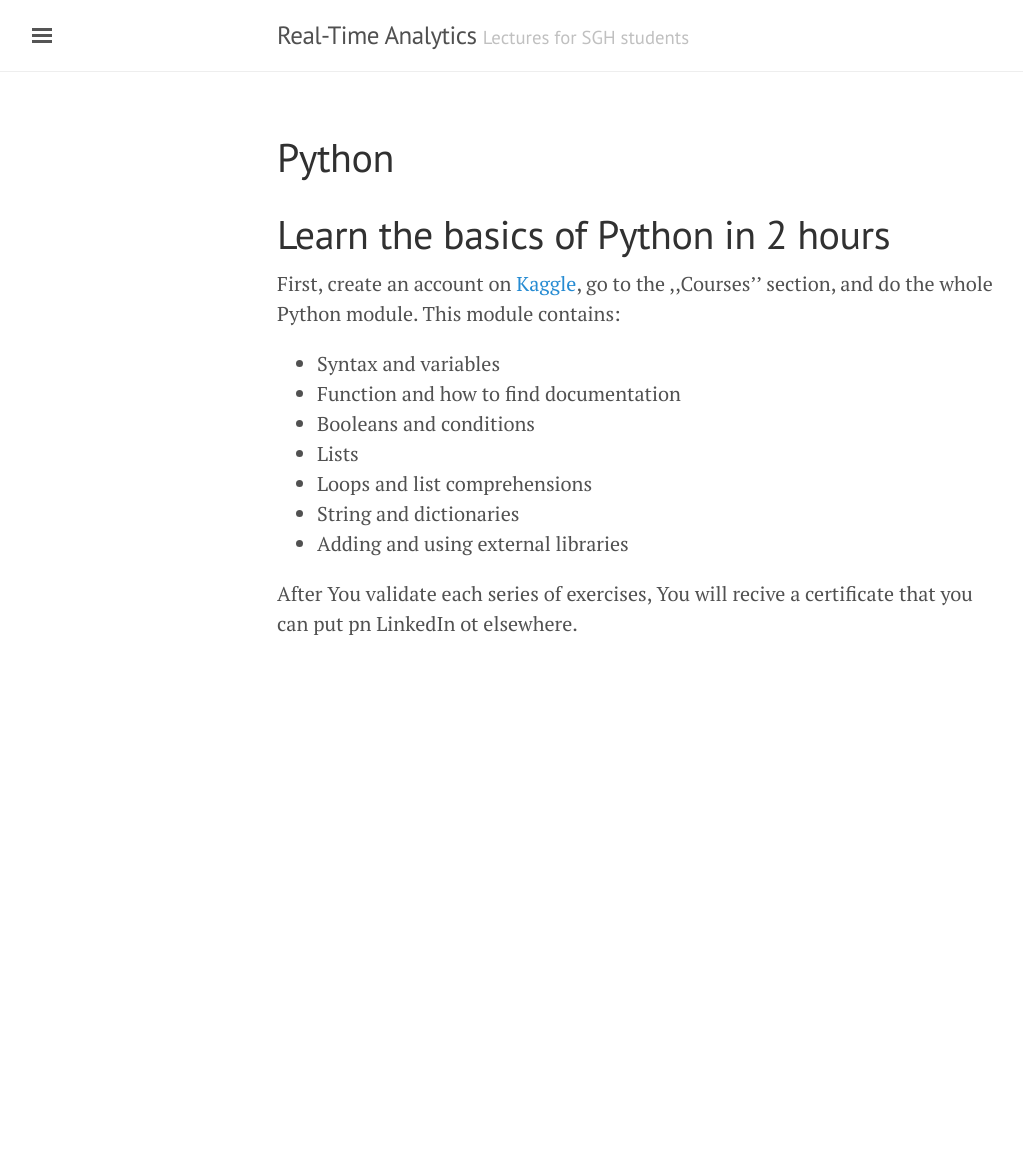
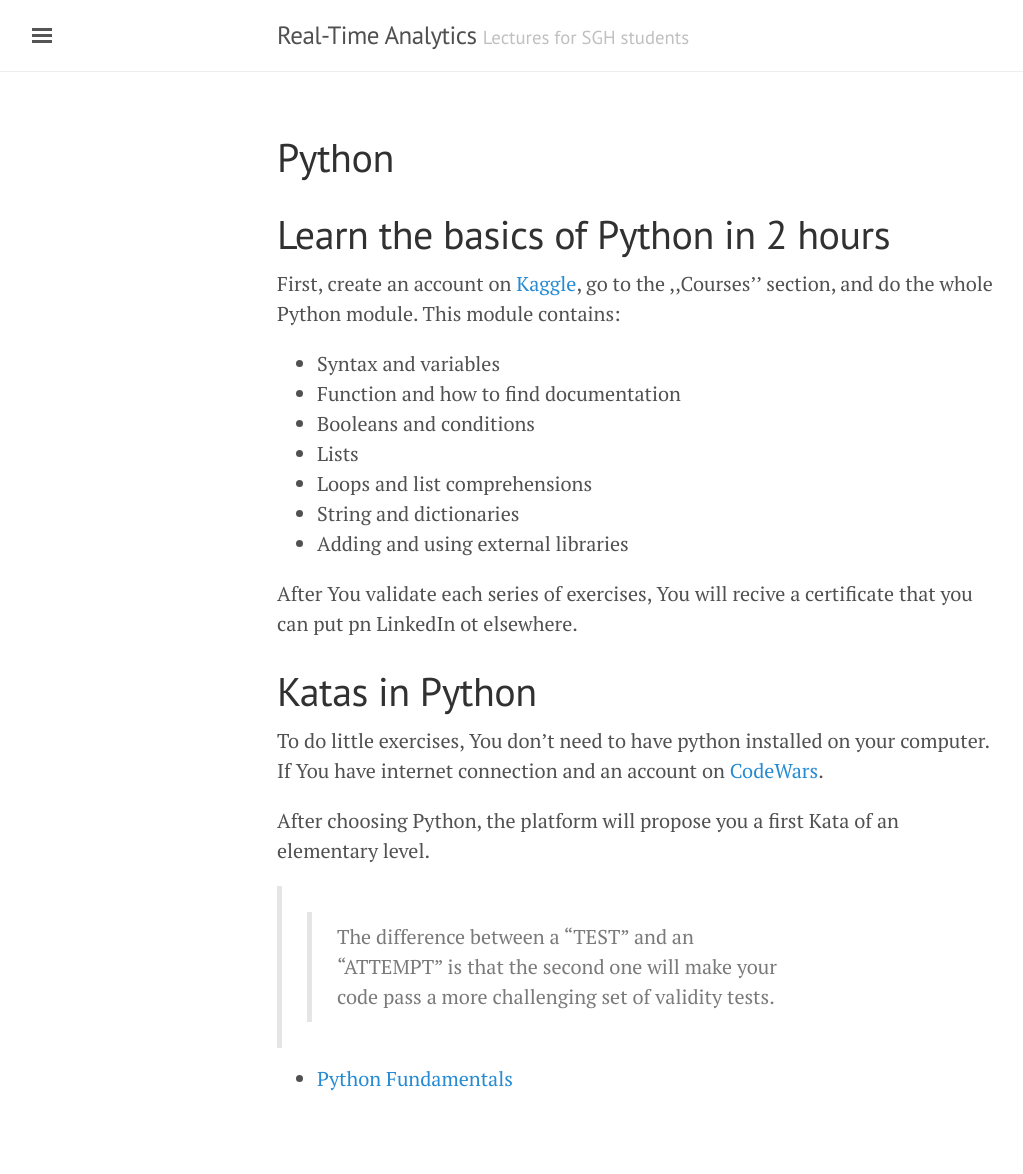
Before and after one commit to sebkaz-teaching/RealTimeEN, a Jekyll site: the page built from Python.md, in a window 1280 px wide. Shown: the whole page, without its empty margins (3-1026 px from the left). Built offline with Jekyll 4.4.1, drawn with Linux system fonts in a browser that asks for light colours; before the commit the page ends 900 px from its top, so only the background shows below that.

Commit message:
Update Python.md

```diff
--- a/Python.md
+++ b/Python.md
@@ -17,3 +17,13 @@ First, create an account on [Kaggle](https://kaggle.com), go to the ,,Courses''
 - Adding and using external libraries
 
 After You validate each series of exercises, You will recive a certificate that you can put pn LinkedIn ot elsewhere.
+
+# Katas in Python
+
+To do little exercises, You don't need to have python installed on your computer.
+If You have internet connection and an account on [CodeWars](https://www.codewars.com/).
+
+After choosing Python, the platform will propose you a first Kata of an elementary level.
+>> The difference between a "TEST" and an "ATTEMPT" is that the second one will make your code pass a more challenging set of validity tests.
+
+- [Python Fundamentals]()
```
